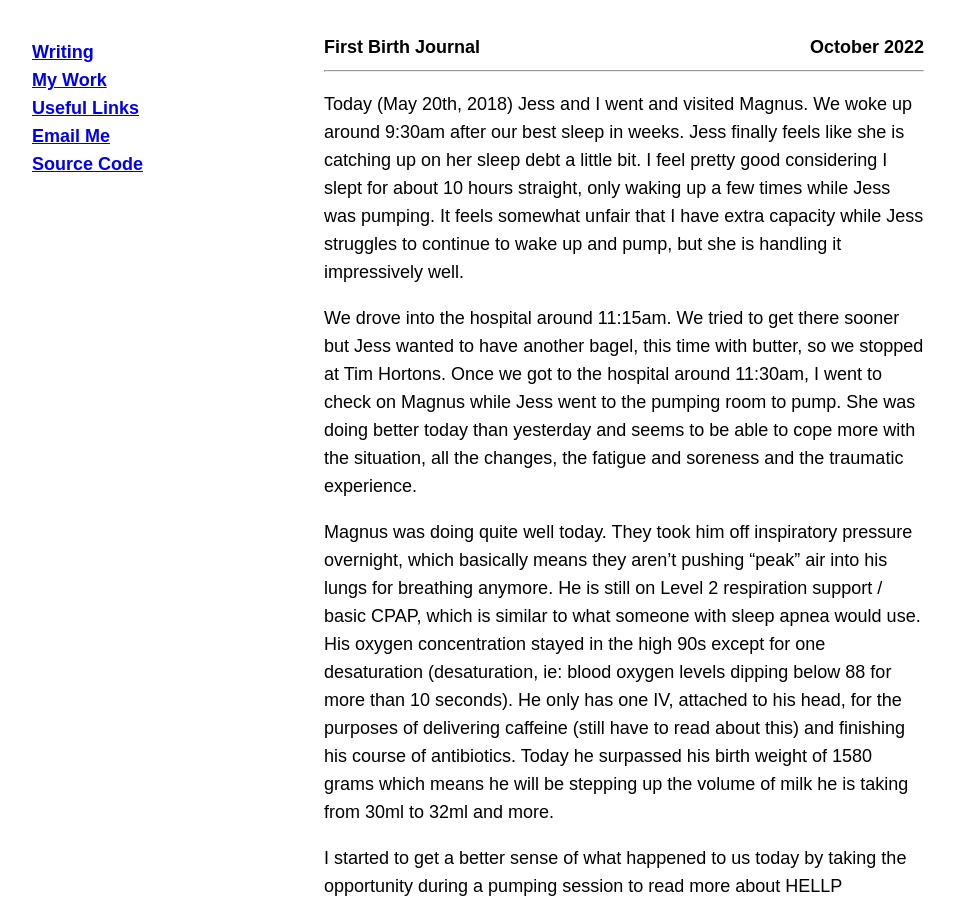
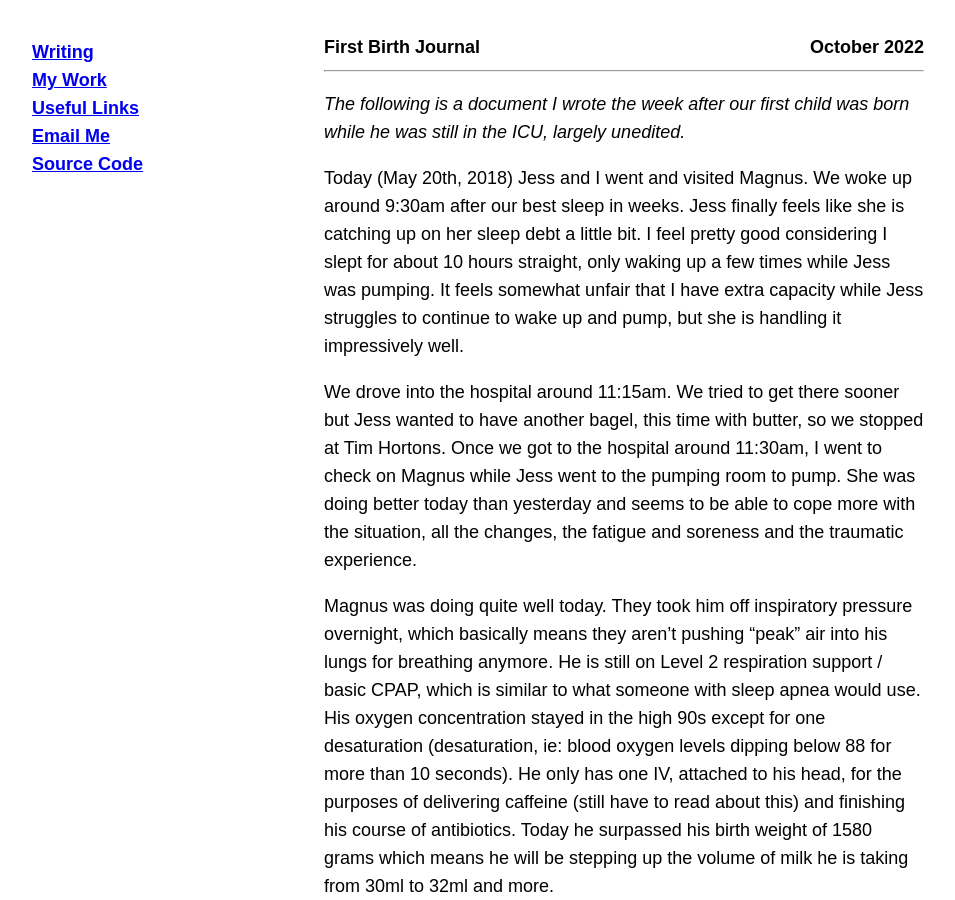
Before and after one commit to rogerkirkness/writing, a Jekyll site: the page built from _posts/2022-10-15-first-birth-journal.md, in a window 1280 px wide and 900 px high. Shown: the whole window, without its empty margins (16-971 px from the left). Built offline with Jekyll 4.4.1, drawn with Linux system fonts in a browser that asks for light colours.

Commit message:
Update 2022-10-15-first-birth-journal.md

```diff
--- a/_posts/2022-10-15-first-birth-journal.md
+++ b/_posts/2022-10-15-first-birth-journal.md
@@ -3,6 +3,8 @@ layout: post
 title: First Birth Journal
 date: October 2022
 ---
+*The following is a document I wrote the week after our first child was born while he was still in the ICU, largely unedited.*
+
 Today (May 20th, 2018) Jess and I went and visited Magnus. We woke up around 9:30am after our best sleep in weeks. Jess finally feels like she is catching up on her sleep debt a little bit. I feel pretty good considering I slept for about 10 hours straight, only waking up a few times while Jess was pumping. It feels somewhat unfair that I have extra capacity while Jess struggles to continue to wake up and pump, but she is handling it impressively well.
 
 We drove into the hospital around 11:15am. We tried to get there sooner but Jess wanted to have another bagel, this time with butter, so we stopped at Tim Hortons. Once we got to the hospital around 11:30am, I went to check on Magnus while Jess went to the pumping room to pump. She was doing better today than yesterday and seems to be able to cope more with the situation, all the changes, the fatigue and soreness and the traumatic experience.
```
